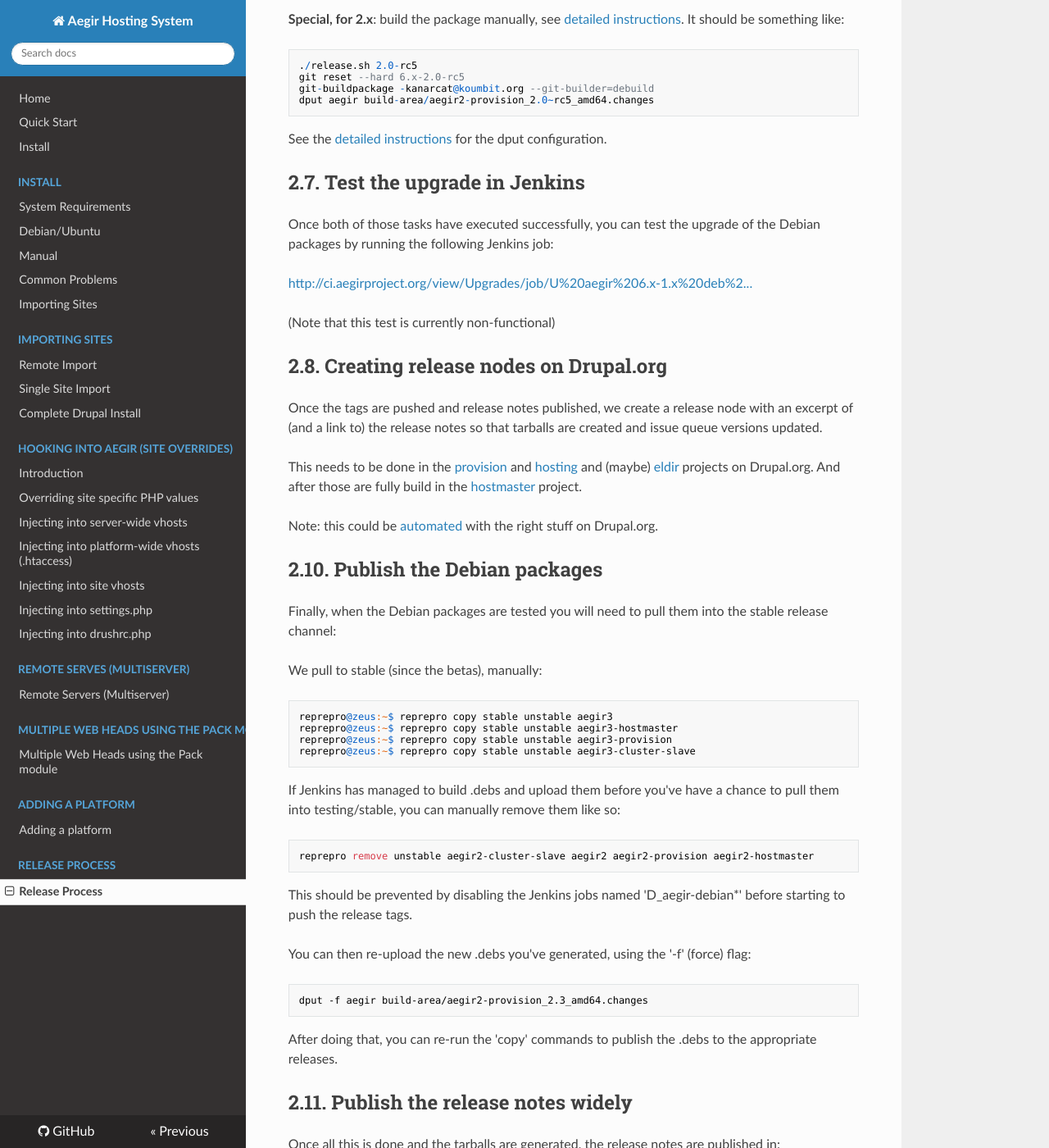
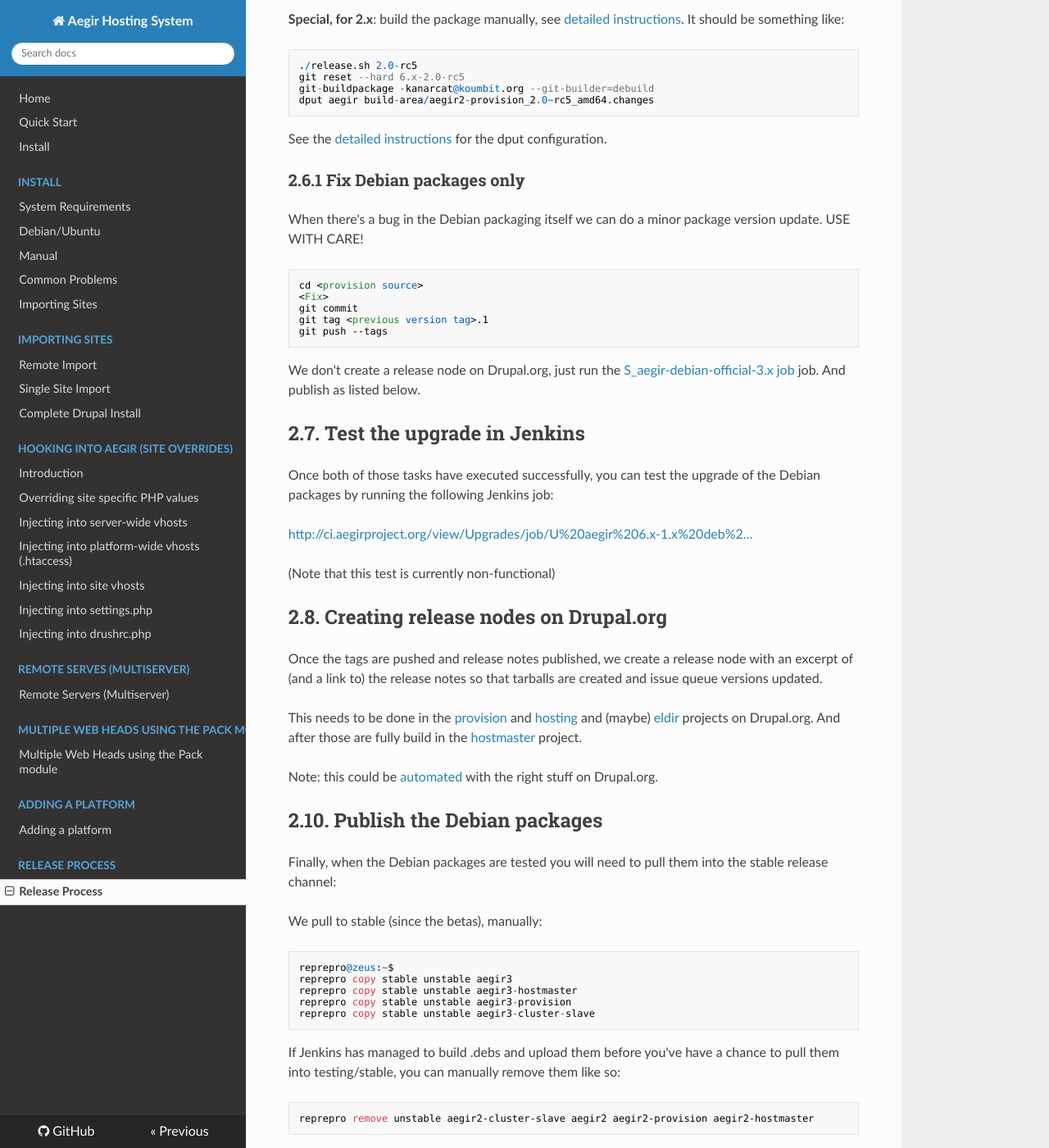
Before and after one commit to aegir-project/documentation, an MkDocs documentation site: the page built from docs/community/release-process.md, in a window 1280 px wide and 1400 px high, scrolled down 3215 px. Shown: the whole window at 82% size. Built offline with MkDocs 1.6.1, drawn with Linux system fonts in a browser that asks for light colours; nearby versions of some CDN libraries; old or Windows-style settings are respelled for this version of MkDocs.

Commit message:
Fix Debian packages only

```diff
--- a/docs/community/release-process.md
+++ b/docs/community/release-process.md
@@ -115,6 +115,19 @@ You can also build and upload the package yourself as explained in these [detail
 
 See the [detailed instructions](http://community.aegirproject.org/node/543) for the dput configuration.
 
+### 2.6.1 Fix Debian packages only
+
+When there's a bug in the Debian packaging itself we can do a minor package version update. USE WITH CARE!
+
+    cd <provision source>
+    <Fix>
+    git commit
+    git tag <previous version tag>.1
+    git push --tags
+
+We don't create a release node on Drupal.org, just run the [S_aegir-debian-official-3.x job](http://ci.aegirproject.org/job/S_aegir-debian-official-3.x/) job. And publish as listed below.
+
+
 
 ## 2.7. Test the upgrade in Jenkins
 
@@ -142,10 +155,11 @@ Finally, when the Debian packages are tested you will need to pull them into the
 
 We pull to stable (since the betas), manually:
 
-    reprepro@zeus:~$ reprepro copy stable unstable aegir3
-    reprepro@zeus:~$ reprepro copy stable unstable aegir3-hostmaster
-    reprepro@zeus:~$ reprepro copy stable unstable aegir3-provision
-    reprepro@zeus:~$ reprepro copy stable unstable aegir3-cluster-slave
+    reprepro@zeus:~$
+    reprepro copy stable unstable aegir3
+    reprepro copy stable unstable aegir3-hostmaster
+    reprepro copy stable unstable aegir3-provision
+    reprepro copy stable unstable aegir3-cluster-slave
 
 If Jenkins has managed to build .debs and upload them before you've have a chance to pull them into testing/stable, you can manually remove them like so:
 
```
